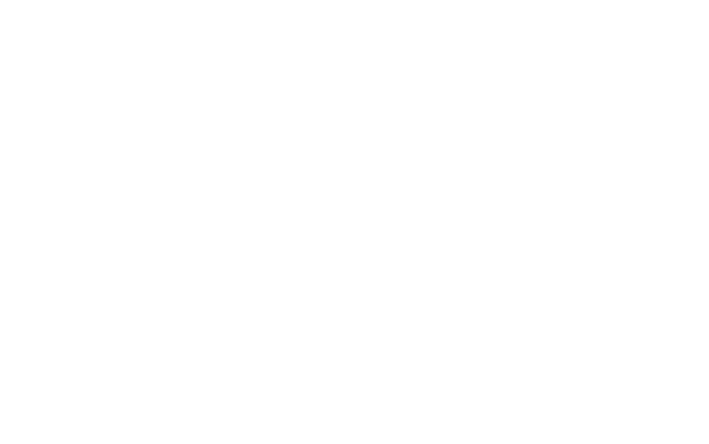
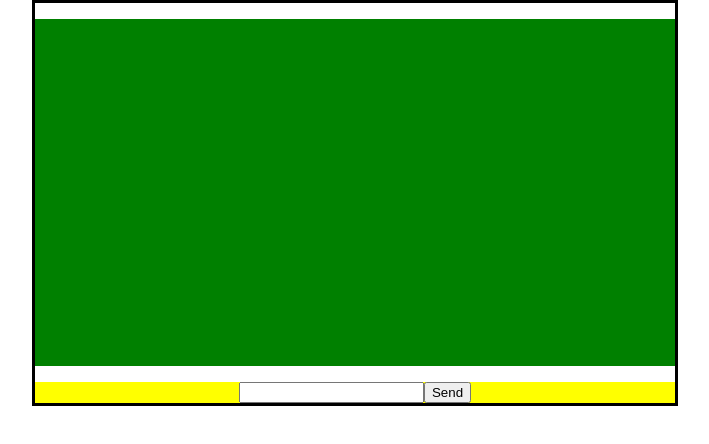
Before and after one commit to Aaron-Mackay/simple-chat-app, a React (Create React App) app in the folder client/: page / in a window 1280 px wide. Shown: the top 444 px of the page, without its empty margins (285-994 px from the left). Built offline with nearby package versions, Linux system fonts and the light colour scheme.

Commit message:
add messenger component

```diff
--- a/client/src/App.css
+++ b/client/src/App.css
@@ -1,38 +1,24 @@
-.App {
-  text-align: center;
+.chat-container{
+  margin: auto;
+  width: 50vw;
+  height: 50vh;
+  border: solid;
+  display: flex;
+  flex-direction: column;
+  justify-content: space-between;
+
 }
 
-.App-logo {
-  height: 40vmin;
-  pointer-events: none;
+
+.message-list{
+  background-color: green;
+  height: 100%;
 }
 
-@media (prefers-reduced-motion: no-preference) {
-  .App-logo {
-    animation: App-logo-spin infinite 20s linear;
-  }
+.message-input {
+  background-color: yellow;
+  display: flex;
+  width: 100%;
+  justify-content: center;
+  height: auto;
 }
-
-.App-header {
-  background-color: #282c34;
-  min-height: 100vh;
-  display: flex;
-  flex-direction: column;
-  align-items: center;
-  justify-content: center;
-  font-size: calc(10px + 2vmin);
-  color: white;
-}
-
-.App-link {
-  color: #61dafb;
-}
-
-@keyframes App-logo-spin {
-  from {
-    transform: rotate(0deg);
-  }
-  to {
-    transform: rotate(360deg);
-  }
-}
--- a/client/src/App.js
+++ b/client/src/App.js
@@ -1,10 +1,34 @@
-import React from "react";
+import React, { Component } from 'react';
 import io from "socket.io-client";
+import Messenger from './components/Messenger'
+import './App.css'
 
 const socket = io.connect("http://localhost:5000");
 
-function App() {
-  return <div />;
+
+class App extends Component {
+  state = {
+    msg: '',
+    username: '',
+    onlineUsers: '',
+    chat: [],
+    welcome: true
+  }
+
+  render() {
+    const {
+      msg,
+      username,
+      onlineUsers,
+      chat,
+      welcome } = this.state;
+
+    return (
+      <div>
+        <Messenger chat={chat} username={username} welcome={welcome} />
+      </div>
+    );
+  }
 }
 
 export default App;
--- /dev/null
+++ b/client/src/components/Messenger.jsx
@@ -0,0 +1,40 @@
+import React, { Component } from 'react';
+
+const Messenger = (props) => {
+    const { chat, username, welcome } = props;
+    if (!welcome) {
+        return (
+            <div className='chat-container'>
+
+                <ul className='message-list'>
+                    {chat.map((message, index) => {
+                        <li>
+                            <p key={username + index}>{username}</p>
+                            <p key={message + index}>{message}</p>
+                        </li>
+                    })}
+                </ul>
+
+                <form>
+                    <input type='text'></input>
+                    <button>Send</button>
+                </form>
+            </div >
+        );
+    }
+
+    return (
+        <div className='chat-container'>
+            <ul className='message-list'>
+            </ul>
+            <form className='message-input'>
+                <input type='text'></input>
+                <button>Send</button>
+            </form>
+        </div>
+    )
+
+
+}
+
+export default Messenger;
```
Also changed, not shown: 1 other file (tests, documents, lock files or other folders).
